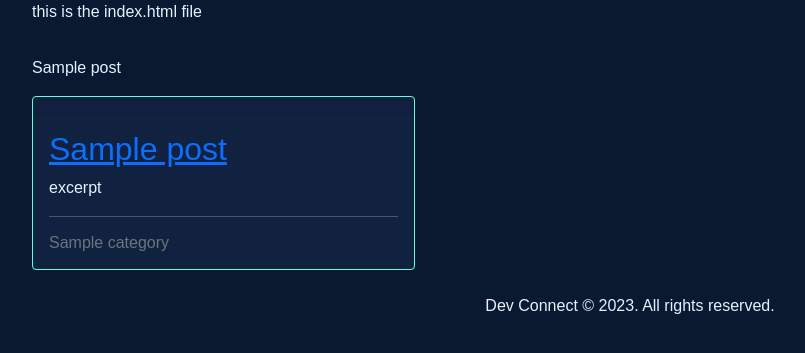
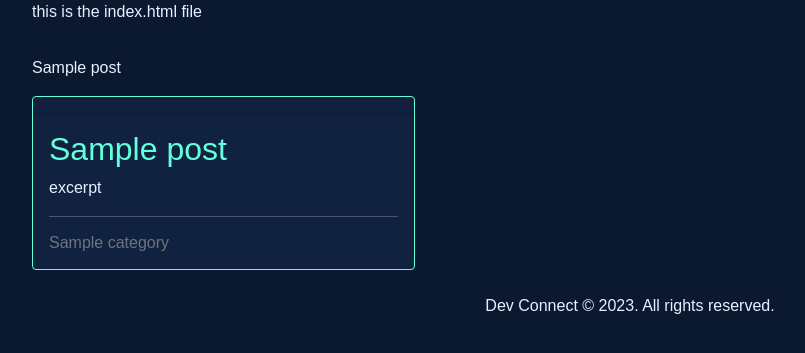
Before and after one commit to emmaC11/Dev-Connect, a Django app: template templates/index.html in a window 1280 px wide. Shown: the part 56-409 px from the top of the page, without its empty margins (10-815 px from the left). Run offline with Django 3.2, Linux system fonts and the light colour scheme; the template is opened without the code that fills it: most values are stand-ins (such as "Sample title", 1, 10 or a date in 2020); some libraries are stand-ins or nearby versions; some web fonts are replaced.

Commit message:
add basic styling to a tags

```diff
--- a/static/styles/style.css
+++ b/static/styles/style.css
@@ -34,3 +34,8 @@ body{
     background-color: var(--light-navy);
     border: 1px solid var(--green);
 }
+
+.post-links{
+    text-decoration: none;
+    color: var(--green);
+}
--- a/templates/index.html
+++ b/templates/index.html
@@ -22,7 +22,7 @@
                             </lord-icon>
                         </div>
                         <div class="card-body">
-                            <a href="{% url 'post_content' post.slug%}" class="post-link"> <h2 class="card-title">{{post.title}}</h2></a>
+                            <a class="post-links" href="{% url 'post_content' post.slug%}" class="post-link"> <h2 class="card-title">{{post.title}}</h2></a>
                                 <p class="card-text">excerpt</p>
 
                             <hr />
```
